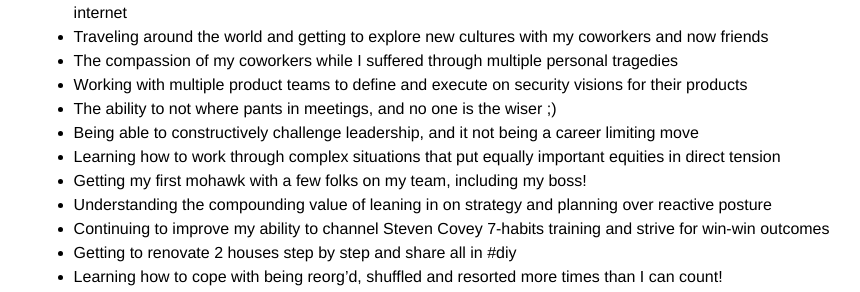
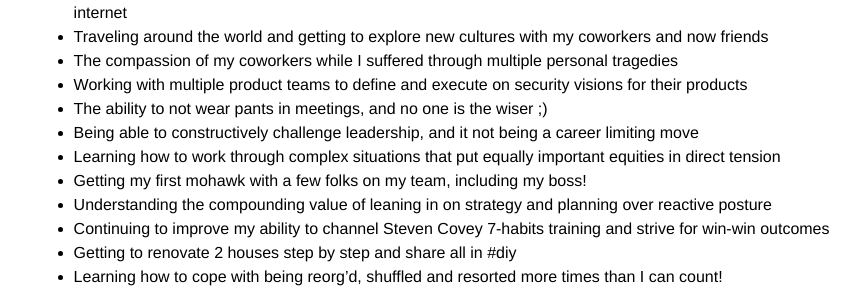
Before and after one commit to claudijd/claudijd.github.io, a Jekyll site: the page built from _posts/2022-01-27-fairwell-mozilla.md, in a window 1280 px wide. Shown: the part 617-909 px from the top of the page, without its empty margins (208-1068 px from the left). Built offline with Jekyll 4.4.1, drawn with Linux system fonts in a browser that asks for light colours; comment, search, counter and statistics services are not loaded.

Commit message:
Update 2022-01-27-fairwell-mozilla.md

```diff
--- a/_posts/2022-01-27-fairwell-mozilla.md
+++ b/_posts/2022-01-27-fairwell-mozilla.md
@@ -19,7 +19,7 @@ Here's a few bright spots from my tenure:
 - Traveling around the world and getting to explore new cultures with my coworkers and now friends
 - The compassion of my coworkers while I suffered through multiple personal tragedies
 - Working with multiple product teams to define and execute on security visions for their products
-- The ability to not where pants in meetings, and no one is the wiser ;)
+- The ability to not wear pants in meetings, and no one is the wiser ;)
 - Being able to constructively challenge leadership, and it not being a career limiting move
 - Learning how to work through complex situations that put equally important equities in direct tension
 - Getting my first mohawk with a few folks on my team, including my boss!
```
